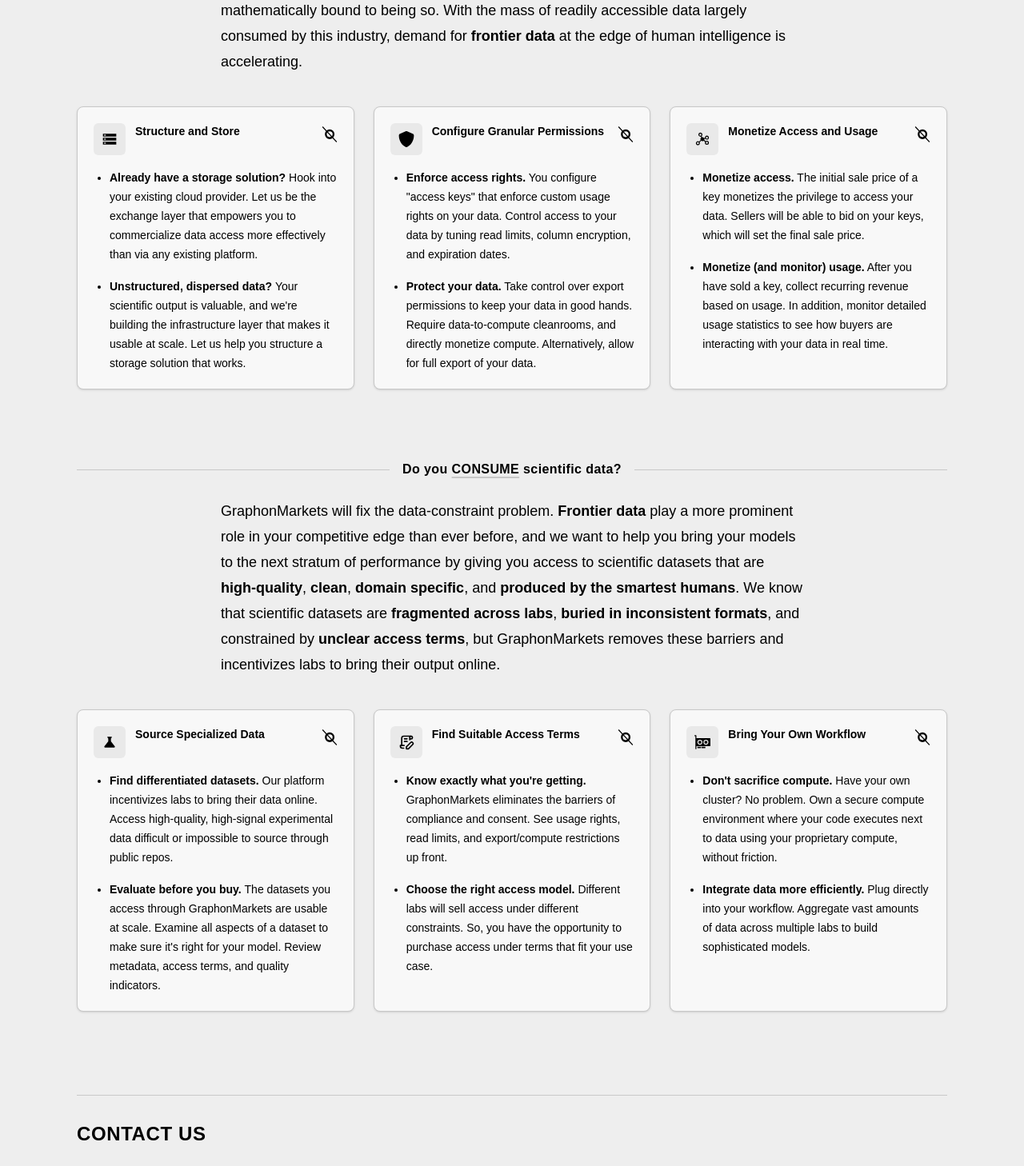
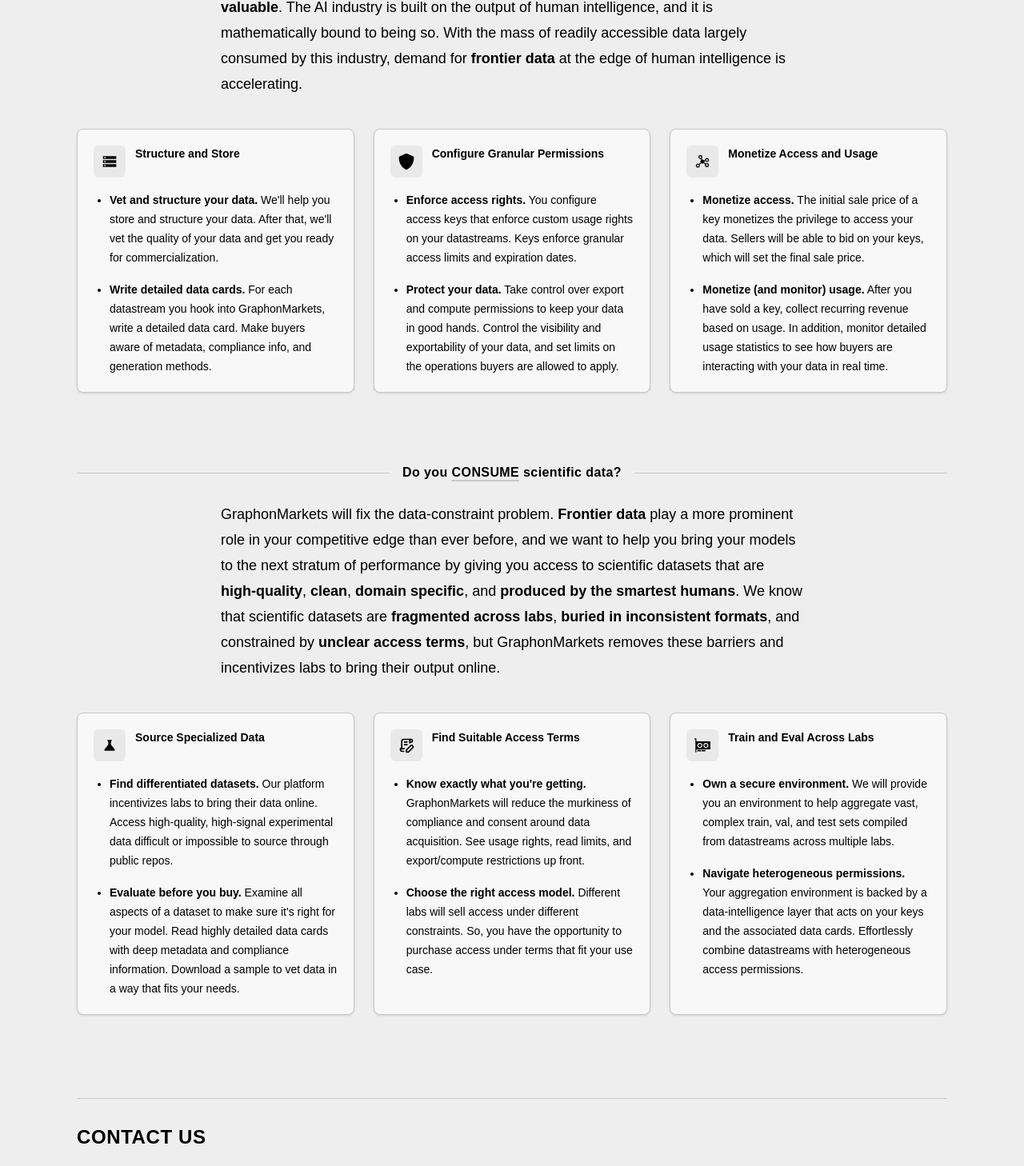
Before and after one commit to iamaray/graphon_one_pager, a Next.js app in the folder graphon-one-pager/: page / in a window 1280 px wide. Shown: the part 572-2030 px from the top of the page at 80% size. Built offline with nearby package versions, Linux system fonts and the light colour scheme.

Commit message:
small changes and made expandability of info cards optional

```diff
--- a/graphon-one-pager/app/page.tsx
+++ b/graphon-one-pager/app/page.tsx
@@ -1,5 +1,6 @@
 import TopCard from "@/components/TopCard";
-import InfoCard, { type InfoCardExpandedRow } from "@/components/InfoCard";
+import InfoCard from "@/components/InfoCard";
+// import DelinHowItWorksHeader from "@/components/DelinHowItWorksHeader";
 import DelinUserTypeHeader from "@/components/DelinUserTypeHeader";
 
 import { BsGpuCard } from "react-icons/bs";
@@ -14,50 +15,50 @@
 const introClassName =
   "mx-auto mt-6 max-w-3xl px-5 text-base leading-7 sm:text-lg sm:leading-8 [&_strong]:font-semibold";
 
-function PlaceholderDemo({ label }: { label: string }) {
-  return (
-    <div className="rounded-lg border border-border bg-surface-muted p-4">
-      <div className="mb-5 flex items-center justify-between gap-4">
-        <p className="text-xs font-semibold uppercase tracking-wide text-foreground">
-          {label}
-        </p>
-        <div className="h-2 w-10 rounded-full bg-foreground/30" />
-      </div>
-      <div className="grid grid-cols-4 gap-3">
-        <div className="col-span-3 space-y-3">
-          <div className="h-3 rounded-full bg-foreground/80" />
-          <div className="h-3 w-4/5 rounded-full bg-foreground/40" />
-          <div className="h-3 w-2/3 rounded-full bg-foreground/30" />
-        </div>
-        <div className="rounded-md border border-border bg-surface p-3">
-          <div className="mx-auto h-10 w-10 rounded-full border border-foreground/30" />
-        </div>
-      </div>
-      <div className="mt-5 grid grid-cols-3 gap-3">
-        <div className="h-16 rounded-md bg-surface" />
-        <div className="h-16 rounded-md bg-surface" />
-        <div className="h-16 rounded-md bg-surface" />
-      </div>
-    </div>
-  );
-}
+// function PlaceholderDemo({ label }: { label: string }) {
+//   return (
+//     <div className="rounded-lg border border-border bg-surface-muted p-4">
+//       <div className="mb-5 flex items-center justify-between gap-4">
+//         <p className="text-xs font-semibold uppercase tracking-wide text-foreground">
+//           {label}
+//         </p>
+//         <div className="h-2 w-10 rounded-full bg-foreground/30" />
+//       </div>
+//       <div className="grid grid-cols-4 gap-3">
+//         <div className="col-span-3 space-y-3">
+//           <div className="h-3 rounded-full bg-foreground/80" />
+//           <div className="h-3 w-4/5 rounded-full bg-foreground/40" />
+//           <div className="h-3 w-2/3 rounded-full bg-foreground/30" />
+//         </div>
+//         <div className="rounded-md border border-border bg-surface p-3">
+//           <div className="mx-auto h-10 w-10 rounded-full border border-foreground/30" />
+//         </div>
+//       </div>
+//       <div className="mt-5 grid grid-cols-3 gap-3">
+//         <div className="h-16 rounded-md bg-surface" />
+//         <div className="h-16 rounded-md bg-surface" />
+//         <div className="h-16 rounded-md bg-surface" />
+//       </div>
+//     </div>
+//   );
+// }
 
-function placeholderRows(topic: string): InfoCardExpandedRow[] {
-  return [
-    {
-      demo: <PlaceholderDemo label={`${topic} setup`} />,
-      description: `Placeholder demo area for the first ${topic.toLowerCase()} workflow. This will be replaced with an interactive product mockup and the supporting explanation.`,
-    },
-    {
-      demo: <PlaceholderDemo label={`${topic} review`} />,
-      description: `Placeholder demo area for reviewing and adjusting the ${topic.toLowerCase()} experience before committing to an action.`,
-    },
-    {
-      demo: <PlaceholderDemo label={`${topic} result`} />,
-      description: `Placeholder demo area for the final ${topic.toLowerCase()} outcome, paired with concise explanatory text on the right.`,
-    },
-  ];
-}
+// function placeholderRows(topic: string): InfoCardExpandedRow[] {
+//   return [
+//     {
+//       demo: <PlaceholderDemo label={`${topic} setup`} />,
+//       description: `Placeholder demo area for the first ${topic.toLowerCase()} workflow. This will be replaced with an interactive product mockup and the supporting explanation.`,
+//     },
+//     {
+//       demo: <PlaceholderDemo label={`${topic} review`} />,
+//       description: `Placeholder demo area for reviewing and adjusting the ${topic.toLowerCase()} experience before committing to an action.`,
+//     },
+//     {
+//       demo: <PlaceholderDemo label={`${topic} result`} />,
+//       description: `Placeholder demo area for the final ${topic.toLowerCase()} outcome, paired with concise explanatory text on the right.`,
+//     },
+//   ];
+// }
 
 export default function Home() {
   return (
@@ -65,6 +66,10 @@
       <div id="about">
         <TopCard />
       </div>
+
+      {/* <section id="how-it-works">
+        <DelinHowItWorksHeader />
+      </section> */}
 
       <section id="data-producers">
         <DelinUserTypeHeader action="PRODUCE" />
@@ -85,20 +90,19 @@
             body={
               <ul>
                 <li>
-                  <strong>Already have a storage solution?</strong> Hook into
-                  your existing cloud provider. Let us be the exchange layer
-                  that empowers you to commercialize data access more
-                  effectively than via any existing platform.
+                  <strong>Vet and structure your data.</strong> We&apos;ll help
+                  you store and structure your data. After that, we&apos;ll vet
+                  the quality of your data and get you ready for
+                  commercialization.
                 </li>
                 <li>
-                  <strong>Unstructured, dispersed data? </strong> Your
-                  scientific output is valuable, and we&apos;re building the
-                  infrastructure layer that makes it usable at scale. Let us
-                  help you structure a storage solution that works.
+                  <strong>Write detailed data cards.</strong> For each
+                  datastream you hook into GraphonMarkets, write a detailed data
+                  card. Make buyers aware of metadata, compliance info, and
+                  generation methods.
                 </li>
               </ul>
             }
-            expandedRows={placeholderRows("Flexible storage")}
           />
           <InfoCard
             Icon={FaShield}
@@ -106,20 +110,18 @@
             body={
               <ul>
                 <li>
-                  <strong>Enforce access rights.</strong> You configure
-                  &quot;access keys&quot; that enforce custom usage rights on
-                  your data. Control access to your data by tuning read limits,
-                  column encryption, and expiration dates.
+                  <strong>Enforce access rights.</strong> You configure access
+                  keys that enforce custom usage rights on your datastreams.
+                  Keys enforce granular access limits and expiration dates.
                 </li>
                 <li>
                   <strong>Protect your data.</strong> Take control over export
-                  permissions to keep your data in good hands. Require
-                  data-to-compute cleanrooms, and directly monetize compute.
-                  Alternatively, allow for full export of your data.
+                  and compute permissions to keep your data in good hands.
+                  Control the visibility and exportability of your data, and set
+                  limits on the operations buyers are allowed to apply.
                 </li>
               </ul>
             }
-            expandedRows={placeholderRows("Granular permissions")}
           />
           <InfoCard
             Icon={PiGraphFill}
@@ -140,7 +142,6 @@
                 </li>
               </ul>
             }
-            expandedRows={placeholderRows("Peer-to-peer marketplace")}
           />
         </div>
       </section>
@@ -175,14 +176,14 @@
                   impossible to source through public repos.
                 </li>
                 <li>
-                  <strong>Evaluate before you buy. </strong> The datasets you
-                  access through GraphonMarkets are usable at scale. Examine all
-                  aspects of a dataset to make sure it&apos;s right for your
-                  model. Review metadata, access terms, and quality indicators.
+                  <strong>Evaluate before you buy. </strong> Examine all aspects
+                  of a dataset to make sure it&apos;s right for your model. Read
+                  highly detailed data cards with deep metadata and compliance
+                  information. Download a sample to vet data in a way that fits
+                  your needs.
                 </li>
               </ul>
             }
-            expandedRows={placeholderRows("Science data discovery")}
           />
           <InfoCard
             Icon={TbContract}
@@ -191,9 +192,9 @@
               <ul>
                 <li>
                   <strong>Know exactly what you&apos;re getting.</strong>{" "}
-                  GraphonMarkets eliminates the barriers of compliance and
-                  consent. See usage rights, read limits, and export/compute
-                  restrictions up front.
+                  GraphonMarkets will reduce the murkiness of compliance and
+                  consent around data acquisition. See usage rights, read
+                  limits, and export/compute restrictions up front.
                 </li>
                 <li>
                   <strong>Choose the right access model.</strong> Different labs
@@ -203,27 +204,26 @@
                 </li>
               </ul>
             }
-            expandedRows={placeholderRows("Contract review")}
           />
           <InfoCard
             Icon={BsGpuCard}
-            header="Bring Your Own Workflow"
+            header="Train and Eval Across Labs"
             body={
               <ul>
                 <li>
-                  <strong>Don&apos;t sacrifice compute.</strong> Have your own
-                  cluster? No problem. Own a secure compute environment where
-                  your code executes next to data using your proprietary
-                  compute, without friction.
+                  <strong>Own a secure environment.</strong> We will provide you
+                  an environment to help aggregate vast, complex train, val, and
+                  test sets compiled from datastreams across multiple labs.
                 </li>
                 <li>
-                  <strong>Integrate data more efficiently.</strong> Plug
-                  directly into your workflow. Aggregate vast amounts of data
-                  across multiple labs to build sophisticated models.
+                  <strong>Navigate heterogeneous permissions.</strong> Your
+                  aggregation environment is backed by a data-intelligence layer
+                  that acts on your keys and the associated data cards.
+                  Effortlessly combine datastreams with heterogeneous access
+                  permissions.
                 </li>
               </ul>
             }
-            expandedRows={placeholderRows("Buyer collaboration")}
           />
         </div>
       </section>
--- /dev/null
+++ b/graphon-one-pager/components/DelinHowItWorksHeader.tsx
@@ -0,0 +1,15 @@
+export default function DelinHowItWorksHeader() {
+  return (
+    <div className="flex flex-col">
+      <div className="mx-auto flex w-full max-w-6xl items-center gap-4 px-4 pt-10 sm:px-6 sm:pt-12 lg:px-8">
+        <div className="h-px flex-1 bg-border" />
+        <h1 className="shrink-0 text-center text-sm font-semibold tracking-wide sm:text-base">
+          <span className="underline decoration-border decoration-2 underline-offset-4">
+            HOW IT WORKS
+          </span>
+        </h1>
+        <div className="h-px flex-1 bg-border" />
+      </div>
+    </div>
+  );
+}
--- a/graphon-one-pager/components/InfoCard.tsx
+++ b/graphon-one-pager/components/InfoCard.tsx
@@ -12,7 +12,7 @@
   header: string;
   body: ReactNode;
   Icon: IconType;
-  expandedRows: InfoCardExpandedRow[];
+  expandedRows?: InfoCardExpandedRow[];
 };
 
 export default function InfoCard({
@@ -21,6 +21,7 @@
   Icon,
   expandedRows,
 }: InfoCardProps) {
+  const isExpandable = expandedRows !== undefined;
   const cardClassName =
     "info-card group flex min-h-40 flex-col rounded-lg border border-border bg-surface p-5 shadow-sm transition duration-200 hover:-translate-y-0.5 hover:border-accent hover:shadow-md focus-within:border-accent focus-within:ring-2 focus-within:ring-focus-ring/30";
   const cardContent = (
@@ -32,17 +33,23 @@
         <h2 className="text-card-title flex-1 text-sm font-semibold text-foreground">
           {header}
         </h2>
-        <Image
-          src={graphonIcon}
-          alt=""
-          className="info-card-chevron mt-1 h-5 w-5 shrink-0 transition-transform duration-200"
-        />
+        {isExpandable ? (
+          <Image
+            src={graphonIcon}
+            alt=""
+            className="info-card-chevron mt-1 h-5 w-5 shrink-0 transition-transform duration-200"
+          />
+        ) : null}
       </div>
       <div className="mt-4 space-y-4 break-words text-sm leading-6 [&_strong]:font-semibold [&_ul]:list-disc [&_ul]:space-y-4 [&_ul]:pl-5">
         {body}
       </div>
     </>
   );
+
+  if (!isExpandable) {
+    return <div className={cardClassName}>{cardContent}</div>;
+  }
 
   return (
     <details className={cardClassName} name="info-card">
--- a/graphon-one-pager/components/TopCard.tsx
+++ b/graphon-one-pager/components/TopCard.tsx
@@ -29,7 +29,7 @@
         <p className="mt-5 max-w-2xl text-base leading-7 sm:text-lg">
           The AI industry is data-constrained. We&apos;re solving this by
           building the exchange and infrastructure layer that makes frontier
-          scientific data usable at scale.
+          scientific data usable at scale, starting with the life-sciences.
         </p>
         <div className="mt-8">
           <button
--- a/graphon-one-pager/components/TopNavItems.tsx
+++ b/graphon-one-pager/components/TopNavItems.tsx
@@ -2,6 +2,7 @@
 
 const navItems = [
   { href: "#about", label: "ABOUT" },
+  // { href: "#how-it-works", label: "HOW IT WORKS" },
   { href: "#data-producers", label: "DATA PRODUCERS" },
   { href: "#data-consumers", label: "DATA CONSUMERS" },
   { href: "#contact-us", label: "CONTACT US" },
```
